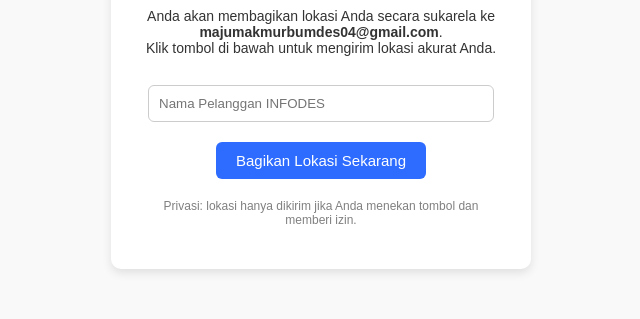
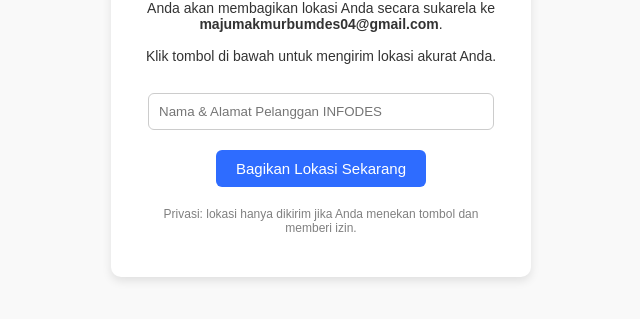
Before and after one commit to yonowifi/lokasi-infodes, a plain HTML site: page index.html in a window 1280 px wide. Shown: the part 313-632 px from the top of the page, without its empty margins (319-959 px from the left). Drawn offline with Linux system fonts and the light colour scheme.

Commit message:
Update index.html

```diff
--- a/index.html
+++ b/index.html
@@ -10,10 +10,10 @@
 <body>
     <div class="container">
         <h1>Bagikan Lokasi Anda</h1>
-        <p>Anda akan membagikan lokasi Anda secara sukarela ke <b>majumakmurbumdes04@gmail.com</b>.<br>
-        Klik tombol di bawah untuk mengirim lokasi akurat Anda.</p>
+        <p>Anda akan membagikan lokasi Anda secara sukarela ke<br> <b>majumakmurbumdes04@gmail.com</b>.<br>
+        <br>Klik tombol di bawah untuk mengirim lokasi akurat Anda.</p>
 
-        <input type="text" id="nama" placeholder="Nama Pelanggan INFODES">
+        <input type="text" id="nama" placeholder="Nama & Alamat Pelanggan INFODES">
         <button onclick="kirimLokasi()">Bagikan Lokasi Sekarang</button>
 
         <p class="privacy">Privasi: lokasi hanya dikirim jika Anda menekan tombol dan memberi izin.</p>
```
